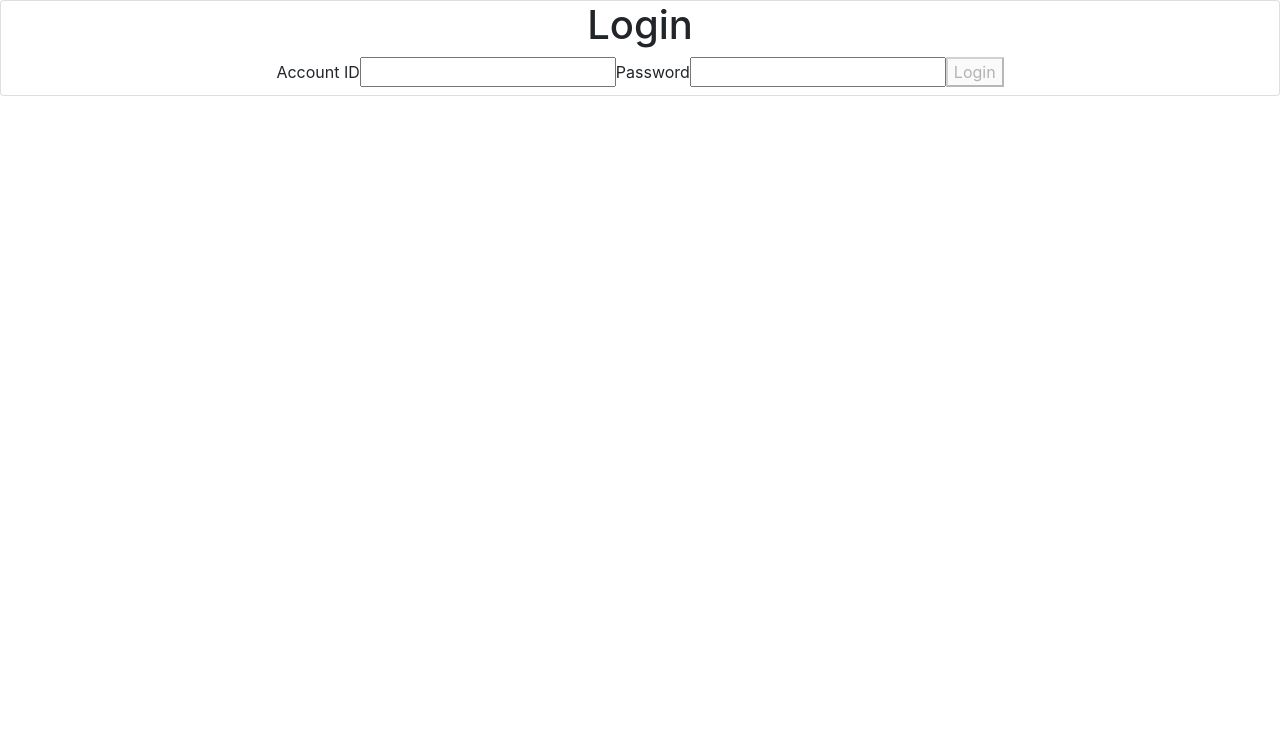
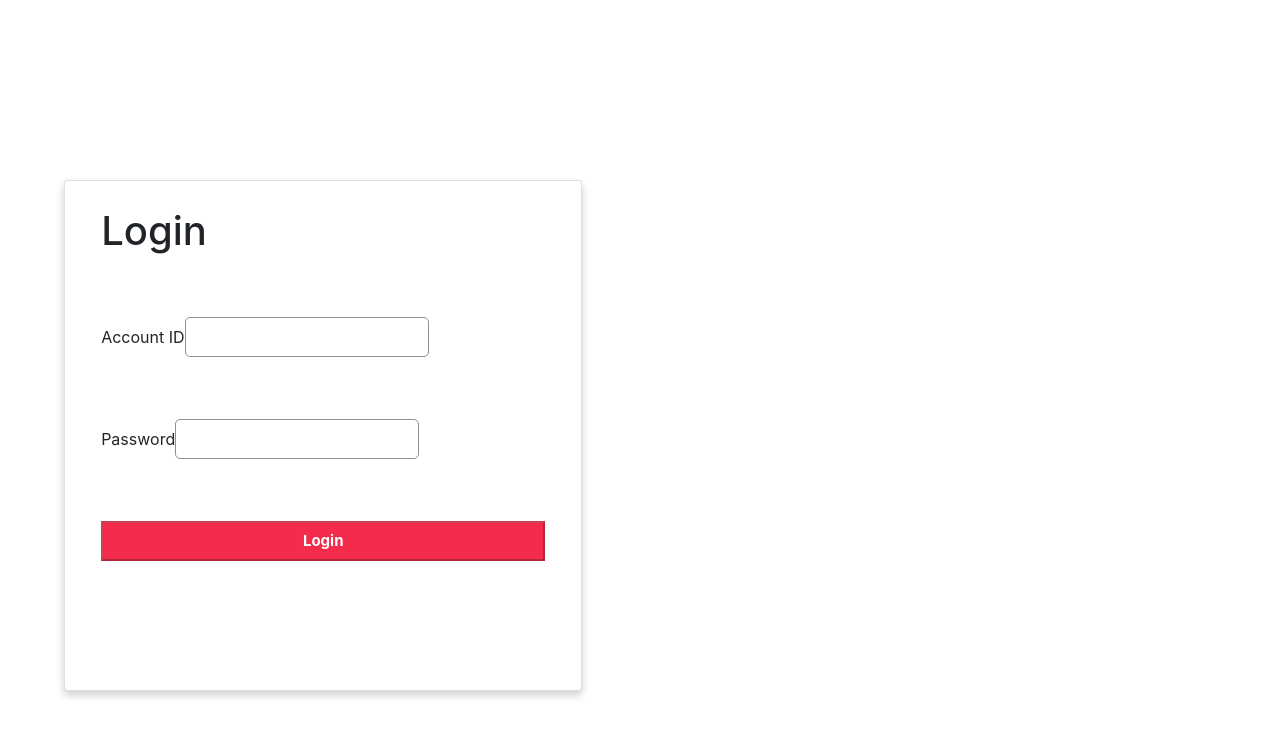
Before and after one commit to HebleV/login-app, a React (Create React App) app: page / in a window 1280 px wide. Shown: the top 736 px of the page. Built offline with nearby package versions, Linux system fonts and the light colour scheme.

Commit message:
Added filter functionality, CSS, and refactored

```diff
--- a/src/App.css
+++ b/src/App.css
@@ -1,34 +1,78 @@
-.App {
-  text-align: center;
+/******  LOGIN PAGE  ******/
+.login-container{
+  display: flex;
+  align-items: center;
+  /* background-image: url("./assets/carry-on-colour.svg"); */
+  height: calc(100vh - 70px);
+  background-repeat: no-repeat;
+  background-position: right;
+  padding-left: 5%;
+  padding-right: 5%;
+  margin-top: 70px;
+}
+.card {
+  /* Add shadows to create the "card" effect */
+  box-shadow: 0 4px 8px 0 rgba(0,0,0,0.2);
+  transition: 0.3s;
+  height: 70%;
+  width: 45%;
+}
+/* On mouse-over, add a deeper shadow */
+.card:hover {
+  box-shadow: 0 8px 16px 0 rgba(0,0,0,0.2);
+}
+/* Add some padding inside the card container */
+.login-container .container {
+  padding-left: 7%;
+  padding-right: 7%;
+  height: 100%;
+}
+.login-container .container h1{
+  font-size: 2.5rem;
+}
+.login-container .container form{
+  display: flex;
+  height: 80%;
+  flex-direction: column;
+  justify-content: space-around;
+  align-self: center;
+}
+input[type="text"], input[type="password"]{
+  padding-left: 1px;
+  padding-right: 1px;
+  height: 40px;
+  border-radius: 5px;
+  border: .5px solid rgb(143, 143, 143);
+  font-size: 15px;
+}
+label{
+  display: flex;
+  flex-direction: column;
+}
+.login-container button{
+  height: 40px;
+  font-weight: bold;
+  font-size: 15px;
+  background-color: #F42B4B;
+  color: rgb(255, 255, 255);
+}
+.login-container button:hover{
+  background-color: rgb(151, 25, 46);
+  cursor: pointer;
+}
+.login-container button:focus{
+  outline: none !important;
 }
 
-.App-logo {
-  height: 40vmin;
-  pointer-events: none;
+
+.spinner {
+  animation: spinner infinite .9s linear;
+  height: 90%;
 }
-
-@media (prefers-reduced-motion: no-preference) {
-  .App-logo {
-    animation: App-logo-spin infinite 20s linear;
-  }
+.spinner:focus{
+  border:none;
 }
-
-.App-header {
-  background-color: #282c34;
-  min-height: 100vh;
-  display: flex;
-  flex-direction: column;
-  align-items: center;
-  justify-content: center;
-  font-size: calc(10px + 2vmin);
-  color: white;
-}
-
-.App-link {
-  color: #61dafb;
-}
-
-@keyframes App-logo-spin {
+@keyframes spinner {
   from {
     transform: rotate(0deg);
   }
@@ -36,3 +80,143 @@
     transform: rotate(360deg);
   }
 }
+.form-error{
+  color: #F42B4B;
+  text-align: center;
+}
+@media screen and (max-width: 700px){
+  .login-container{
+    justify-content: center;
+    background-image: none;
+  }
+  .card {
+    width: 80%;
+    align-self: center;
+  }
+
+}
+@media screen and (max-width: 350px){
+  .card {
+    width: 100%;
+  }
+
+}
+/******  LOGIN PAGE  ******/
+
+
+/******  HEADER  ******/
+#navigation{
+  width: 100%;
+  position: fixed;
+  z-index: 10;
+  display: flex;
+  flex-wrap: wrap;
+  justify-content: space-between;
+  background-color: #F42B4B;
+  box-shadow: 0 4px 8px 0 rgba(0,0,0,0.2);
+  height: 70px;
+  top: 0;
+  padding-right: 5px;
+  padding-left: 5px;
+}
+#navigation h1{
+  color: white;
+}
+#navigation button{
+  background-color: transparent;
+  border: none;
+  align-self: center;
+}
+#navigation button:hover{
+  cursor: pointer;
+}
+#navigation button:focus{
+  outline: none !important;
+}
+/******  HEADER  ******/
+
+
+/******  HOME PAGE  ******/
+.home {
+  margin-top: 100px;
+  margin-left: 2%;
+  margin-right: 2%;
+  display: flex;
+  flex-wrap: wrap;
+  justify-content: space-between;
+}
+.home .loader{
+  align-self: center;
+  width: 100%;
+  text-align: center;
+}
+.home .error{
+  width: 100%;
+  align-self: center;
+  color: #F42B4B;
+  font-size: 30px;
+  font-weight: bold;
+  text-align: center;
+}
+.home>.card {
+  /* Add shadows to create the "card" effect */
+  box-shadow: 0 4px 8px 0 rgba(0,0,0,0.2);
+  transition: 0.3s;
+  height: 400px;
+  width: 30%;
+  position: relative;
+  margin-bottom: 2%;
+}
+/* On mouse-over, add a deeper shadow */
+.home .card:hover {
+  box-shadow: 0 8px 16px 0 rgba(0,0,0,0.2);
+}
+.home .card>img{
+  width: 100%;
+  height: 100%;
+}
+.home .content{
+  bottom: 0;
+  z-index: 9;
+  position: absolute;
+  background-color: rgba(255, 255, 255, 0.7);
+  display: flex;
+  flex-direction: column;
+  width: 100%;
+  align-items: center;
+  height: 35%;
+  padding-bottom: 5px;
+  transition: 0.5s;
+}
+.home .content:hover{
+  background-color: rgba(255, 255, 255, 1);
+  height: 50%;
+  cursor: pointer;
+}
+.content>h2{
+  text-align: center;
+  font-size: 2rem;
+}
+@media screen and (max-width: 780px){
+.home{
+    justify-content: space-around;
+  }
+  .home .card {
+    width: 45%;
+  }
+}
+@media screen and (max-width: 500px){
+  .home .card {
+    width: 90%;
+  }
+}
+@media screen and (min-width: 1400px){
+  .home {
+    margin: auto;
+    width: 1400px;
+  }
+  .toggle-button{
+    margin-bottom: 10px;
+  }
+}
+/******  HOME PAGE  ******/
--- a/src/App.js
+++ b/src/App.js
@@ -1,21 +1,7 @@
-// import React from 'react';
-// import './App.css';
-// import Login from './Components/Login/Login.js';
-// import UserList from './Components/UserList/UserList.js';
-// function App() {
-//   return (
-//     <div className="App">
-//       <Login />
-//       <UserList />
-//     </div>
-//   );
-// }
-
-// export default App;
-
 import React from "react";
 import "./App.css";
-import Login from "./Components/Login/Login";
+import Login from "./Components/Login";
+import Logout from "./Components/Logout";
 import UserList from "./Components/UserList/UserList";
 export const AppContext = React.createContext(); // added this
 const initialState = {
@@ -53,7 +39,14 @@
       }}
     >
       <div className="App">
-        {!state.isAuthenticated ? <Login /> : <UserList />}
+        {!state.isAuthenticated ? (
+          <Login />
+        ) : (
+          <>
+            <UserList />
+            <Logout />
+          </>
+        )}
       </div>
     </AppContext.Provider>
   );
--- /dev/null
+++ b/src/Components/Logout.js
@@ -0,0 +1,19 @@
+import React, {useContext} from 'react'
+import { AppContext } from "../App";
+const Logout = () => {
+  const { dispatch } = useContext(AppContext);
+  const handleClick = () => {
+    dispatch({
+      type: "LOGOUT",
+  })
+  }
+  return (
+    <div>
+      <button onClick={handleClick}>
+        Logout
+      </button>
+    </div>
+  )
+}
+
+export default Logout
--- a/src/Components/UserList/UserList.js
+++ b/src/Components/UserList/UserList.js
@@ -1,80 +1,66 @@
 import React, { useEffect, useState } from "react";
 import { AppContext } from "../../App";
-import { getUserList } from '../../api';
-import Card from "./Card";
-const initialState = {
-  users: [],
-  isFetching: false,
-  hasError: false,
-};
+import { getUserList } from "../../api";
+import UsersCard from "./UsersCard";
 
-const reducer = (state, action) => {
-  switch (action.type) {
-    case "FETCH_USER_REQUEST":
-      return {
-        ...state,
-        isFetching: true,
-        hasError: false,
-      };
-    case "FETCH_USER_SUCCESS":
-      return {
-        ...state,
-        isFetching: false,
-        users: action.payload.users,
-      };
-    case "FETCH_USER_ERROR":
-      return {
-        ...state,
-        hasError: true,
-        isFetching: false,
-      };
-    default:
-      return state;
-  }
-};
 export const UserList = () => {
   const { state: authState } = React.useContext(AppContext);
-  console.log({authState});
-  const [state, dispatch] = React.useReducer(reducer, initialState);
   const [users, setUsers] = useState([]);
+  const [filteredUsers, setFilteredUsers] = useState([]);
   const [isFetching, setIsFetching] = useState(false);
-  const [hasError, setHasError] = useState(false);;
+  const [hasError, setHasError] = useState(false);
+  const [isFilter, setIsFilter] = useState(false);
+  const handleFilter = () => {
+    const filteredUsersList = users.filter((user) => {
+      return (
+        user.age >= 20 &&
+        user.age < 30 &&
+        (user.firstName + user.lastName).length >= 10
+      );
+    });
+    setIsFilter(true);
+    setFilteredUsers(filteredUsersList);
+  };
+
+  const removeFilter = () => {
+    setFilteredUsers([]);
+    setIsFilter(false);
+  };
   useEffect(() => {
-      const fetchUser = async () => {
-        // dispatch({
-        //     type: "FETCH_USER_REQUEST",
-        // })
-        setIsFetching(true);
-        const response = await getUserList(authState.jwt);
-        console.log({response});
-        setIsFetching(false);
-        if(response.users){
-            // dispatch({
-            //     type: "FETCH_USER_SUCCESS",
-            //     payload: response
-            // })
-            setUsers(response.users);
-        } else {
-            // dispatch({
-            //     type: "FETCH_USER_ERROR",
-            // })
-            setHasError(true);
-        }
+    const fetchUser = async () => {
+      setIsFetching(true);
+      const response = await getUserList(authState.jwt);
+      console.log({ response });
+      setIsFetching(false);
+      if (response.users) {
+        setUsers(response.users);
+      } else {
+        setHasError(true);
       }
-      fetchUser();
-  },[authState.jwt])
+    };
+    fetchUser();
+  }, [authState.jwt]);
+  const usersList = filteredUsers.length > 0 ? filteredUsers : users;
   return (
     <div className="home">
-      {state.isFetching ? (
+      {isFetching ? (
         <span className="loader">LOADING...</span>
-      ) : state.hasError ? (
+      ) : hasError ? (
         <span className="error">AN ERROR HAS OCCURED</span>
       ) : (
         <>
-          {state.users.length > 0 &&
-            state.users.map((user) => (
-              <Card key={user.accountId} user={user} />
-            ))}
+          {usersList.length > 0 && (
+            <>
+              {usersList.map((user) => (
+                <UsersCard key={user.accountId} user={user} />
+              ))}
+              {!isFilter ? (
+                <button onClick={handleFilter}>Filter</button>
+              ) : (
+                <button onClick={removeFilter}>UnFilter</button>
+              )}
+            </>
+          )}
         </>
       )}
     </div>
--- a/src/Components/UserList/Card.js
+++ b/src/Components/UserList/UsersCard.js
@@ -1,5 +1,5 @@
 import React from "react";
-export const Card = ({ user }) => {
+export const UsersCard = ({ user }) => {
   return (
     <div className="card">
       <div className="content">
@@ -11,4 +11,4 @@
     </div>
   );
 };
-export default Card;
+export default UsersCard;
--- a/src/api.js
+++ b/src/api.js
@@ -6,7 +6,6 @@
         jwt: null,
         message: null,
     };
-
     try {
         const response = await axios.post(url, {
             accountId,
```
Also changed, not shown: src/Components/Login.js (renamed from src/Components/Login/Login.js, +2 -56 lines).
